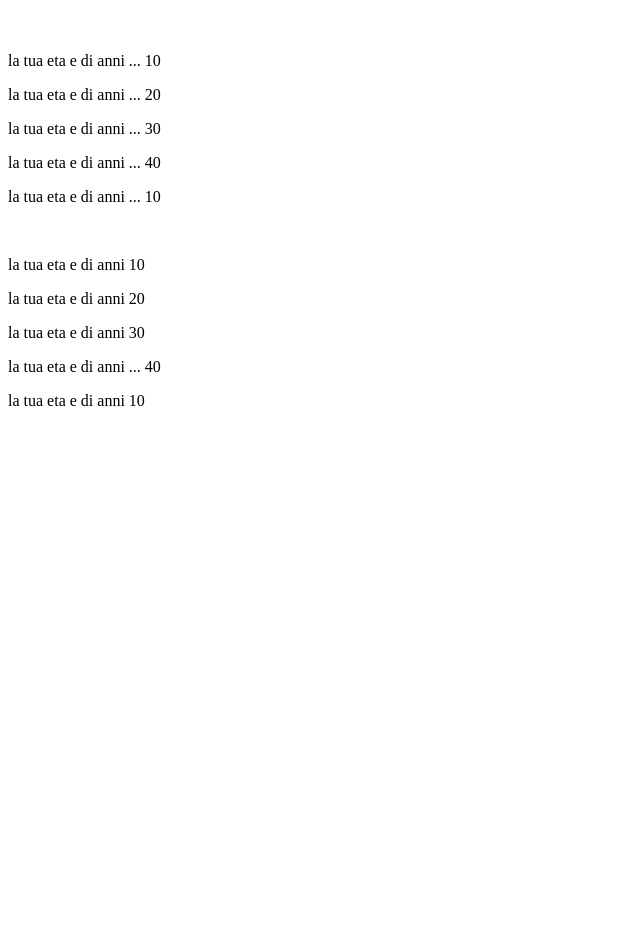
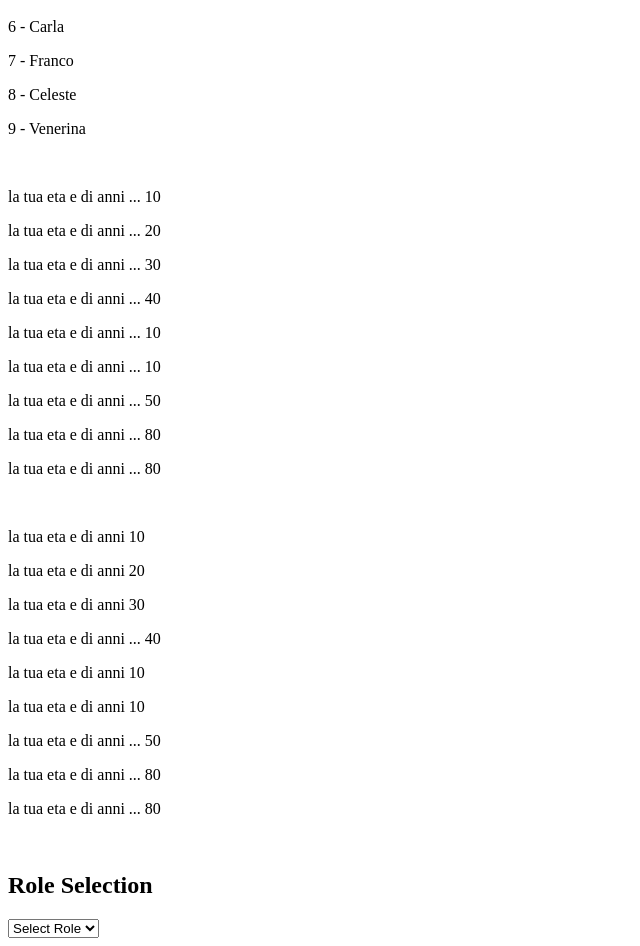
Before and after one commit to paolopci/course21, an Angular app: page / in a window 1280 px wide. Shown: the part 202-1148 px from the top of the page, without its empty margins (0-640 px from the left). Before the commit the page ends 800 px from the top, so only its background shows below. Built offline with nearby package versions, Linux system fonts and the light colour scheme.

Commit message:
@switch con select

```diff
--- a/src/app/section03/directive02/directive02.html
+++ b/src/app/section03/directive02/directive02.html
@@ -35,3 +35,29 @@
     }
   }
 }
+
+<br />
+<div>
+  <h2>Role Selection</h2>
+  <select [(ngModel)]="employeeRole">
+    <option value="">Select Role</option>
+    <option value="Developer">Developer</option>
+    <option value="Tester">Tester</option>
+    <option value="Manager">Manager</option>
+    <option value="Designer">Designer</option>
+    <option value="HR">HR</option>
+    <option value="Engineer">Engineer</option>
+    <option value="Father">Father</option>
+    <option value="Mom">Mom</option>
+    <option value="User">User</option>
+    <option value="Deploy">Deploy</option>
+  </select>
+</div>
+
+@for (item of users(); track item.id) {
+  @switch (item.role) {
+    @case (employeeRole) {
+      {{ item.nome }}
+    }
+  }
+}
--- a/src/app/section03/directive02/directive02.ts
+++ b/src/app/section03/directive02/directive02.ts
@@ -1,5 +1,6 @@
 import { CommonModule } from '@angular/common';
 import { Component, signal } from '@angular/core';
+import { FormsModule } from '@angular/forms';
 
 interface empInterface {
   id: number;
@@ -10,12 +11,13 @@ interface empInterface {
 
 @Component({
   selector: 'app-directive02',
-  imports: [CommonModule],
+  imports: [CommonModule, FormsModule],
   templateUrl: './directive02.html',
   styleUrl: './directive02.css',
 })
 export class Directive02 {
   //age: number = 210;
+  employeeRole: string = '';
 
   users = signal<empInterface[]>([
     { id: 1, nome: 'Mario', role: 'Developer', age: 10 },
@@ -23,5 +25,9 @@ export class Directive02 {
     { id: 3, nome: 'Peach', role: 'Designer', age: 30 },
     { id: 4, nome: 'gigi', role: 'Engineer', age: 40 },
     { id: 5, nome: 'Elisa', role: 'Deploy', age: 10 },
+    { id: 6, nome: 'Carla', role: 'HR', age: 10 },
+    { id: 7, nome: 'Franco', role: 'User', age: 50 },
+    { id: 8, nome: 'Celeste', role: 'Father', age: 80 },
+    { id: 9, nome: 'Venerina', role: 'Mom', age: 80 },
   ]);
 }
```
